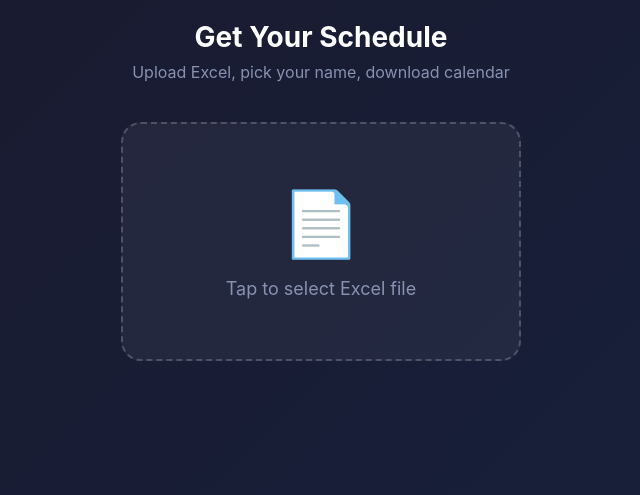
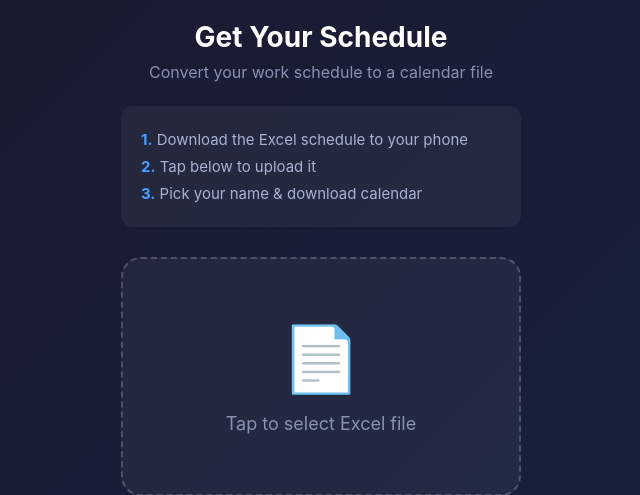
Before and after one commit to beavester/schedule-to-calendar, a Flask app: page / in a window 1280 px wide. Shown: the top 495 px of the page, without its empty margins (319-959 px from the left). Run offline with Flask 3, Linux system fonts and the light colour scheme.

Commit message:
Add step-by-step instructions to homepage

```diff
--- a/static/css/style.css
+++ b/static/css/style.css
@@ -32,7 +32,24 @@ h1 {
     text-align: center;
     color: #8892b0;
     font-size: 16px;
-    margin-bottom: 40px;
+    margin-bottom: 24px;
+}
+
+.instructions {
+    background: rgba(255, 255, 255, 0.05);
+    border-radius: 12px;
+    padding: 16px 20px;
+    margin-bottom: 30px;
+}
+
+.instructions p {
+    margin: 8px 0;
+    font-size: 15px;
+    color: #a8b2d1;
+}
+
+.instructions strong {
+    color: #4a9eff;
 }
 
 /* Steps */
--- a/templates/index.html
+++ b/templates/index.html
@@ -11,7 +11,13 @@
 <body>
     <div class="app">
         <h1>Get Your Schedule</h1>
-        <p class="subtitle">Upload Excel, pick your name, download calendar</p>
+        <p class="subtitle">Convert your work schedule to a calendar file</p>
+
+        <div class="instructions">
+            <p><strong>1.</strong> Download the Excel schedule to your phone</p>
+            <p><strong>2.</strong> Tap below to upload it</p>
+            <p><strong>3.</strong> Pick your name & download calendar</p>
+        </div>
 
         <!-- Step 1: Upload -->
         <div id="step-upload" class="step">
```
